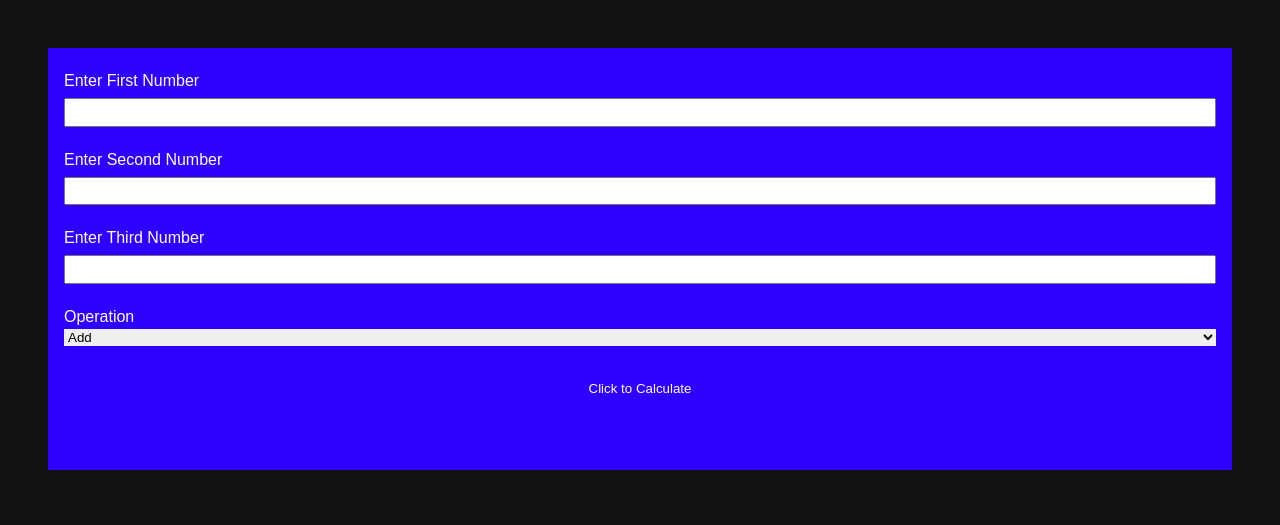
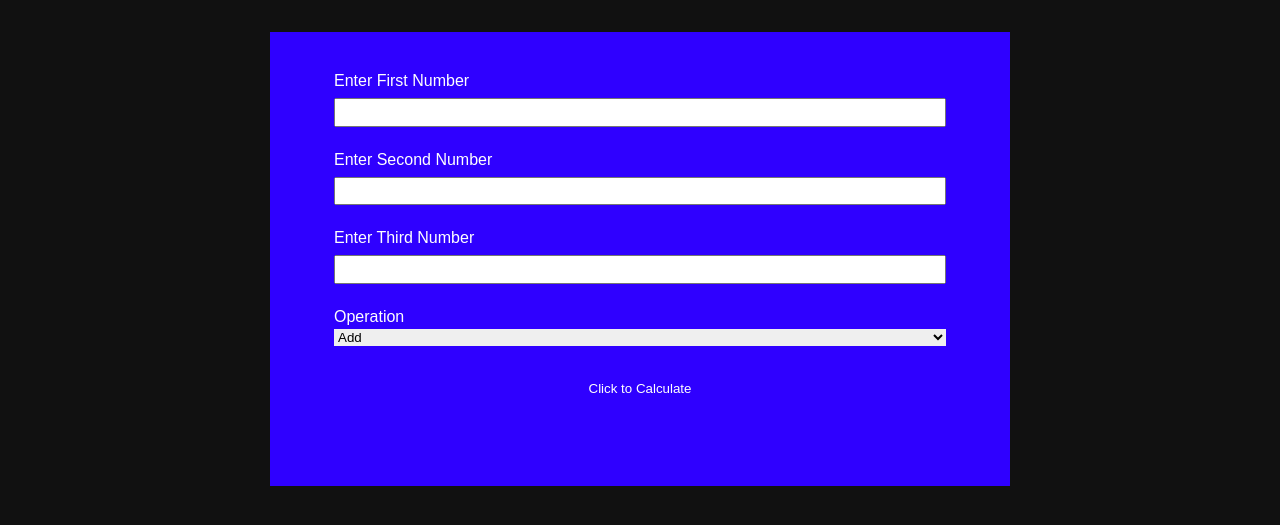
Before and after one commit to levyandrew16/DEPLOY04_Custom-Calculator, a Flask app: page / in a window 1280 px wide. Shown: the part 76-601 px from the top of the page. Run offline with Flask 2, Linux system fonts and the light colour scheme.

Commit message:
Add files via upload

```diff
--- a/static/css/main.css
+++ b/static/css/main.css
@@ -14,9 +14,11 @@
     background: rgb(47, 0, 255);
   }
   form {
-    margin: 3rem;
-    padding: 1rem;
+      margin: 2em auto;
+    max-width: 740px;
+    padding: 2rem 4rem;
     background: rgb(47, 0, 255);
+    overflow: auto;
   }
   .form-group {
     padding: 0.5rem 0;
```
